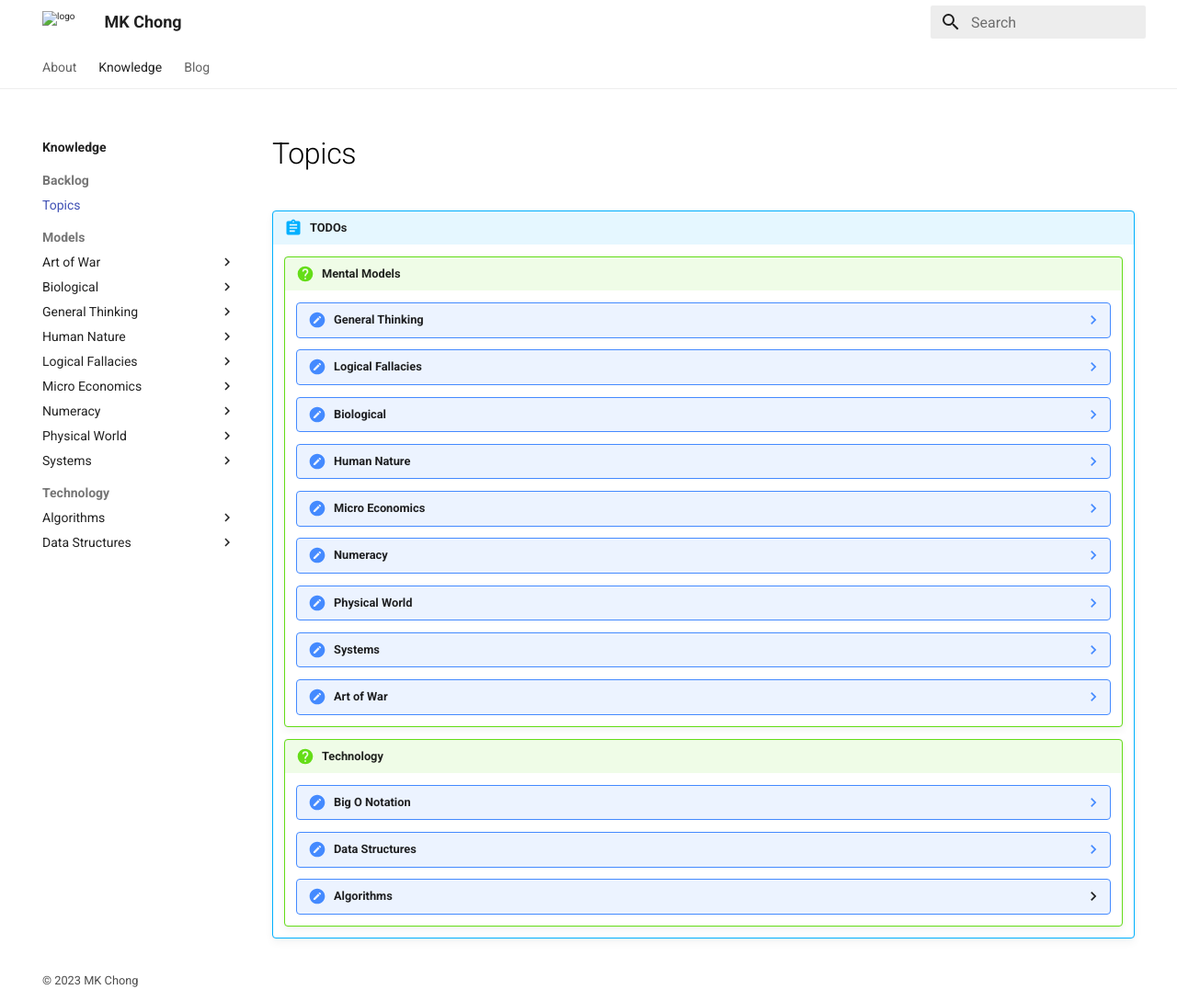
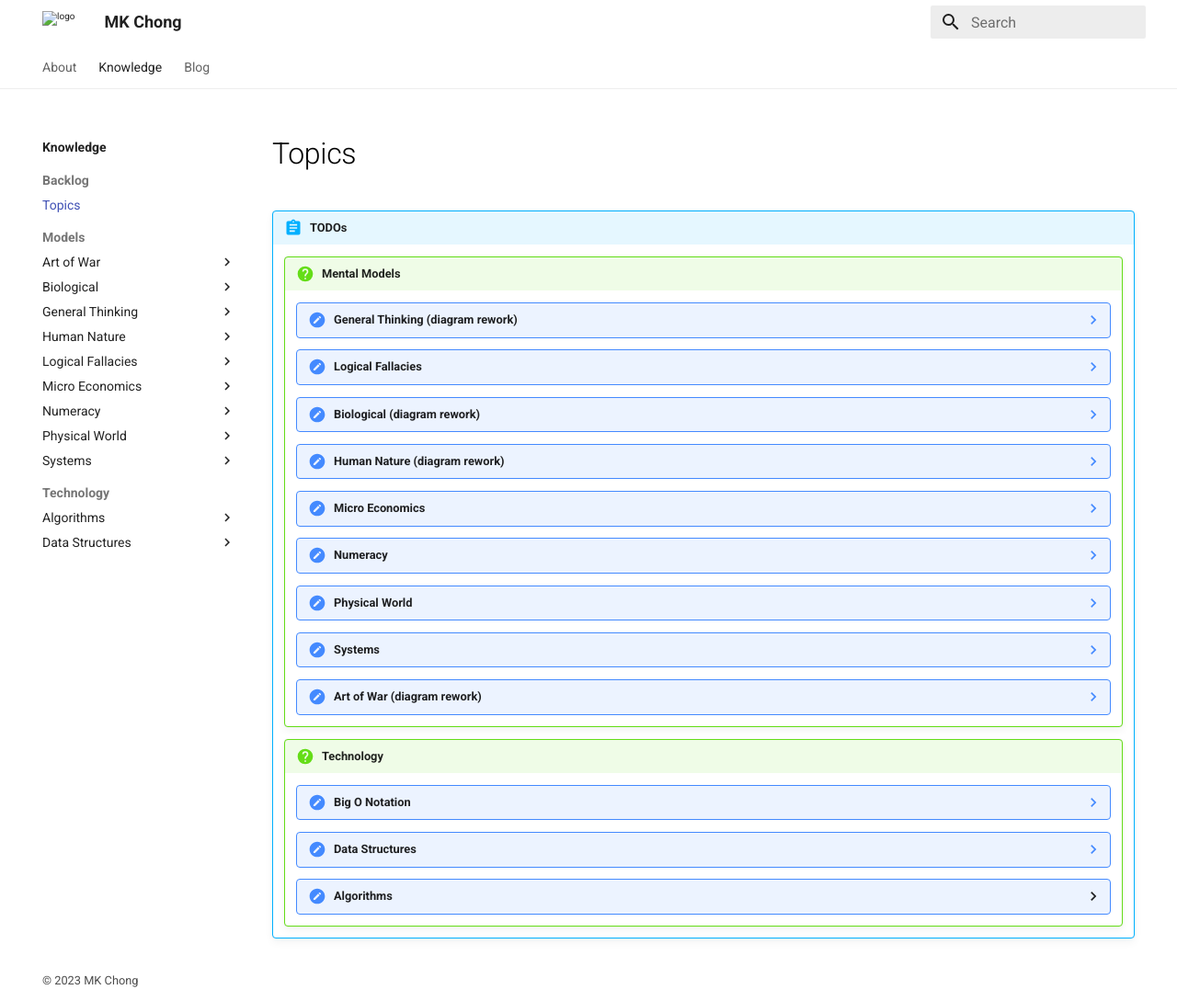
Before and after one commit to mk3-14159/mk3-14159.github.io, an MkDocs documentation site: the page built from docs/Knowledge/Backlog/backlog.md, in a window 1280 px wide and 1089 px high. Shown: the whole window at 92% size. Built offline with MkDocs 1.6.1 and Material for MkDocs 9.7.7, drawn with Linux system fonts in a browser that asks for light colours.

Commit message:
Added to backlog - Diagram rework

```diff
--- a/docs/Knowledge/Backlog/backlog.md
+++ b/docs/Knowledge/Backlog/backlog.md
@@ -6,7 +6,7 @@ description: project workflow and tasks
 !!! abstract "TODOs"
     !!! question "Mental Models"
 
-        ??? note "General Thinking"
+        ??? note "General Thinking (diagram rework)"
             - [x] Inversion
             - [x] Confirmation Bias
             - [x] Circle of Competence
@@ -45,7 +45,7 @@ description: project workflow and tasks
             - [x] The Texas Sharpshooter
             - [x] Middle Ground
 
-        ??? note "Biological"
+        ??? note "Biological (diagram rework)"
             - [x] Incentives
             - [x] Symbiosis
             - [x] Adaptation
@@ -61,7 +61,7 @@ description: project workflow and tasks
             - [x] Niches
             - [x] Dunbar's Number
 
-        ??? note "Human Nature"
+        ??? note "Human Nature (diagram rework)"
             - [x] Trust
             - [x] Bias from Incentives
             - [x] Pavlovian Association
@@ -154,7 +154,7 @@ description: project workflow and tasks
             - [ ] Spring-loading
             - [ ] Complex Adaptive Systems
 
-        ??? note "Art of War"
+        ??? note "Art of War (diagram rework)"
             - [x] Seeing the Front
             - [x] Asymetric Warfare
             - [x] Two-Front War
```
